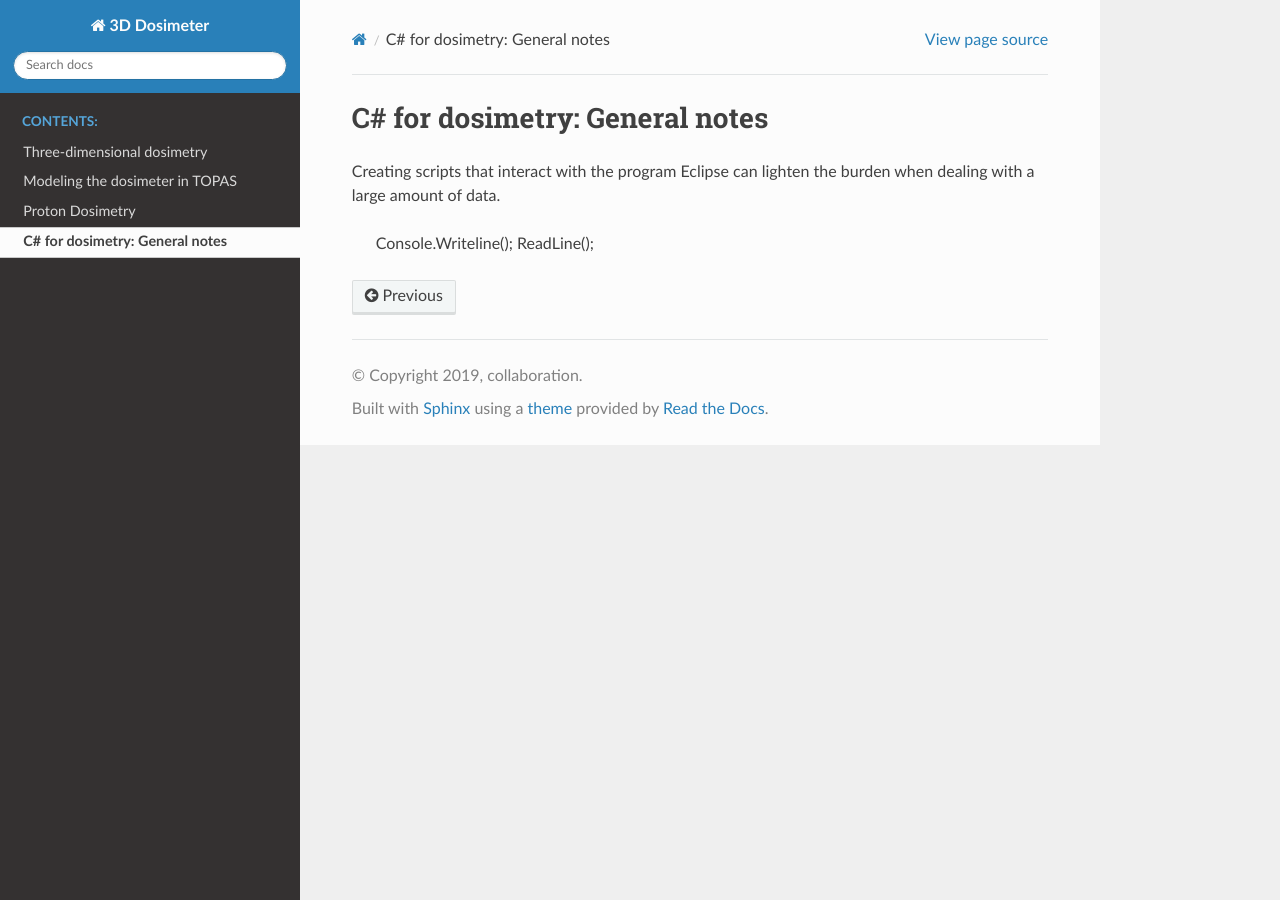
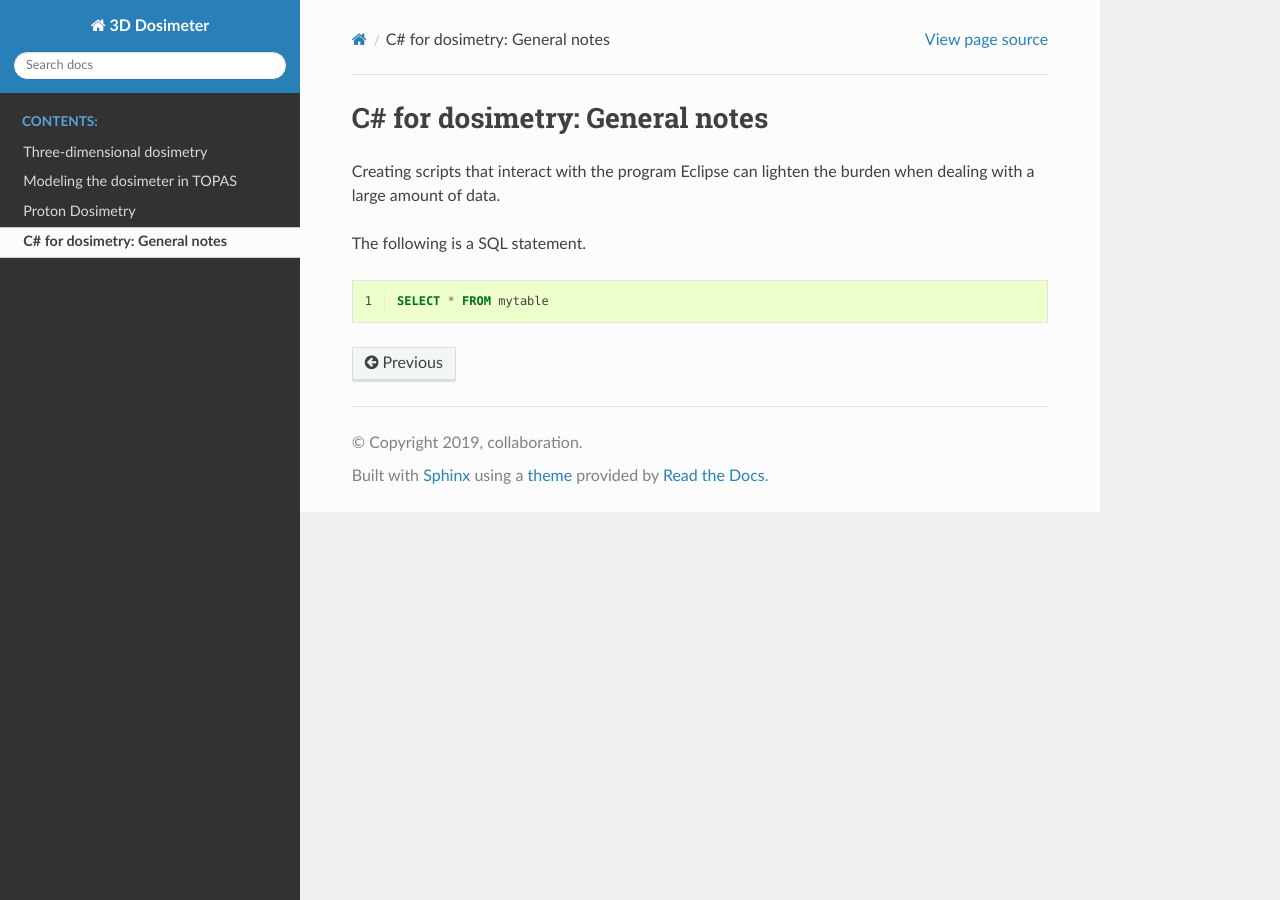
Before and after one commit to liavaldetaro/3d_dosimeter_DCPT, a Sphinx documentation site: the page built from docs/guide-csharp.rst, in a window 1280 px wide. Built offline with Sphinx 7.4.7 and the Read the Docs theme 2.0.0, drawn with Linux system fonts in a browser that asks for light colours; formulas are drawn with MathJax 3.

Commit message:
Update guide-csharp.rst

```diff
--- a/docs/guide-csharp.rst
+++ b/docs/guide-csharp.rst
@@ -4,5 +4,9 @@ C# for dosimetry: General notes
 
 Creating scripts that interact with the program Eclipse can lighten the burden when dealing with a large amount of data.
 
-        Console.Writeline();
-        ReadLine();
+The following is a SQL statement.
+
+.. code-block:: sql
+   :linenos:
+
+   SELECT * FROM mytable
```
